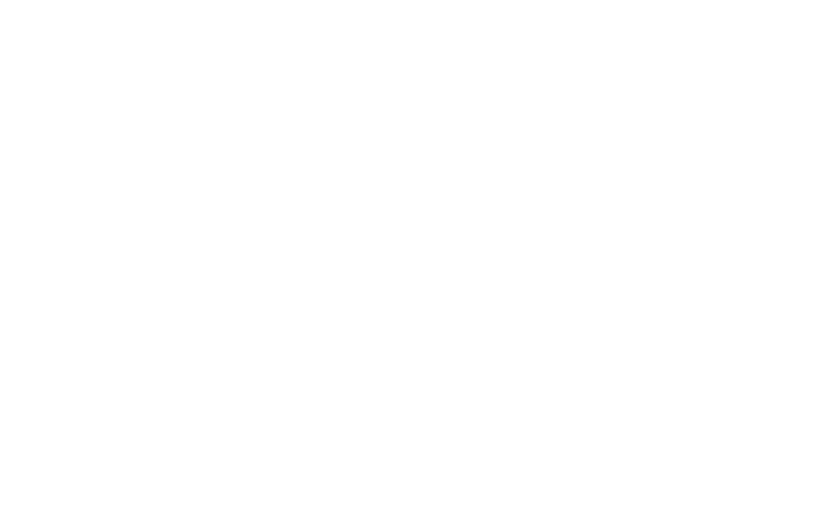
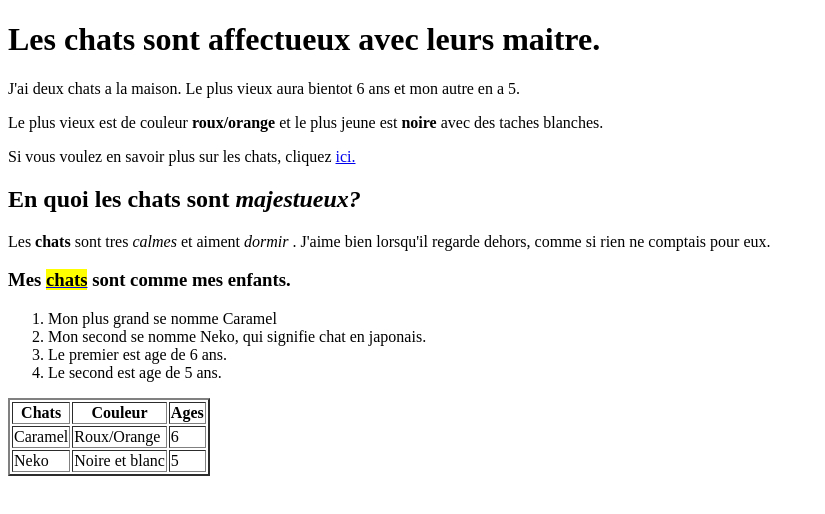
Before and after one commit to verreaulta95/introWeb-HTML-CSS-20, a plain HTML site: page projetWeb/index.html in a window 1280 px wide. Shown: the whole page, without its empty margins (0-825 px from the left). Drawn offline with Linux system fonts and the light colour scheme.

Commit message:
ProjetWeb est terminer(Je pense qui ne manque rien)

```diff
--- a/projetWeb/index.html
+++ b/projetWeb/index.html
@@ -1,20 +1,53 @@
-<!-- Inscrire votre nom et la date  -->
 <!DOCTYPE html>
+<!--Alex Verreault 10 Septembre 2019 (10/09/19) -->
 <html lang="fr">
 	<head> <!-- En-tête du document qui n'est pas visible et qui permet de donner des informations au navigateur -->
-		<title>Titre</title>
+		<title>j'aime les chats</title>
 		<!-- Balise meta  -->
 		<meta  charset=UTF-8" />
-		<meta name="title" content="Titre de la page" />
-		<meta name="description" content="description de la page"/>
-		<meta name="author" content="prenon NOM" />
-		<meta name="keywords" content="mots-clé1, mots-clé2, ..."/>
+		<meta name="title" content="Les chats" />
+		<meta name="description" content="J'aime les chats. Ils sont tres cute et "/>
+		<meta name="author" content="Alex VERREAULT" />
+		<meta name="keywords" content="minou,chaton,chat,boule de poil,mignon,affectueux,animal,domestique ..."/>
 		<!-- Indexer et suivre -->
 		<meta name="robots" content="index,follow" />
 	</head>
 	<body>
 
-	<!-- CORPS DE LA PAGE  qui est visible  -->
+		<h1>Les chats sont affectueux avec leurs maitre.</h1>
+		<p>J'ai deux chats a la maison. Le plus vieux aura bientot 6 ans et mon autre en a 5.</p>
+		<p>Le plus vieux est de couleur <strong>roux/orange</strong> et le plus jeune est <strong>noire</strong> avec des taches blanches. </p>
+		<p>Si vous voulez en savoir plus sur les chats, cliquez <a href="https://fr.wikipedia.org/wiki/Chat">ici.</a></p>
+
+		<h2> En quoi les chats sont <em>majestueux?</em></h2>
+		<P> Les <strong>chats</strong> sont tres <em>calmes</em> et aiment <em>dormir</em> . J'aime bien lorsqu'il regarde dehors, comme si rien ne comptais pour eux.</P>
+
+		<h3>Mes <a href="page2.html"><mark>chats</mark></a> sont comme mes enfants.</h3>
+
+		<ol>
+			<li> Mon plus grand se nomme Caramel</li>
+			<li> Mon second se nomme Neko, qui signifie chat en japonais.</li>
+			<li> Le premier est age de 6 ans.</li>
+			<li> Le second est age de 5 ans.</li>
+		</ol>
+
+		<table border="2">
+			<tr>
+				<th>Chats</th>
+				<th>Couleur</th>
+				<th>Ages</th>
+			</tr>
+			<tr>
+				<td>Caramel</td>
+				<td>Roux/Orange</td>
+				<td>6</td>
+			</tr>
+			<tr>
+				<td>Neko</td>
+				<td>Noire et blanc</td>
+				<td>5</td>
+			</tr>
+		</table>
 
 	</body>
 </html>
```
Also changed, not shown: projetWeb/page2.html (+13 -5 lines).
